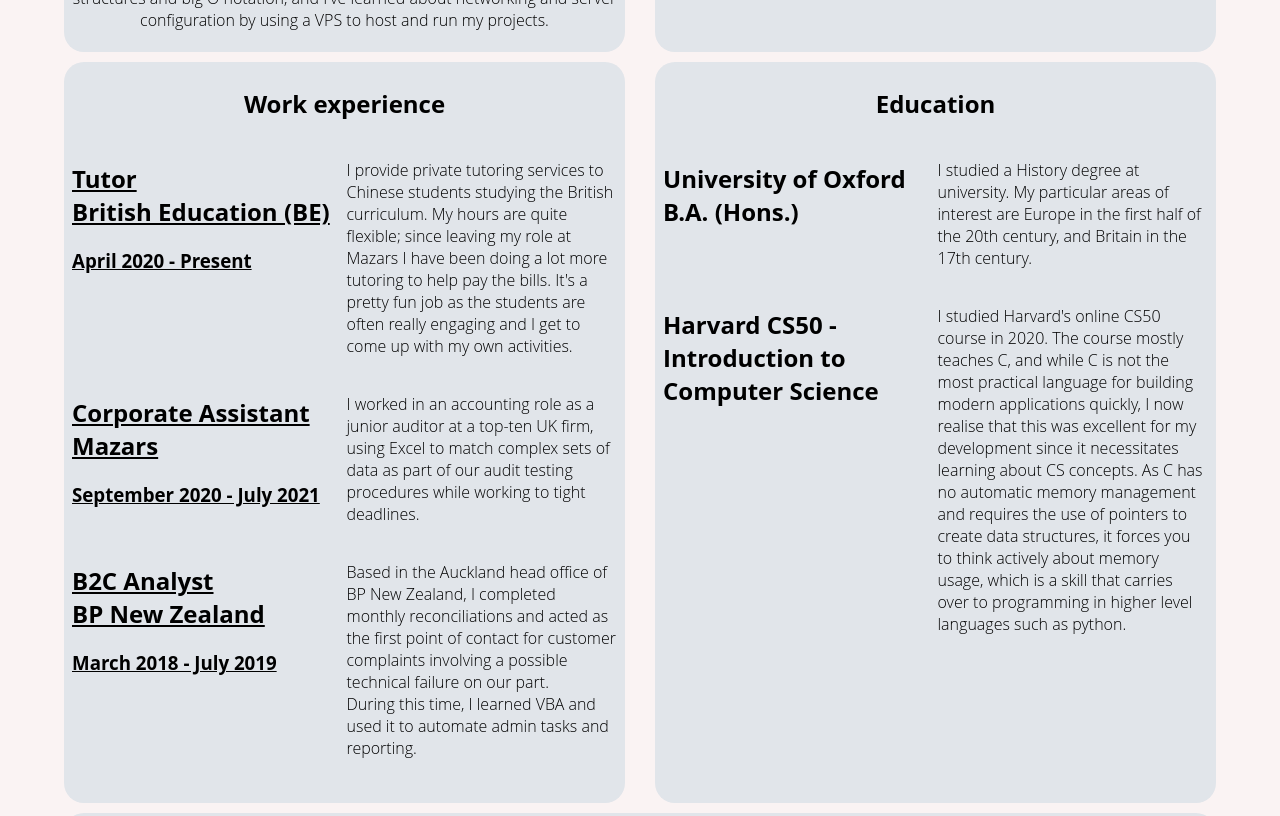
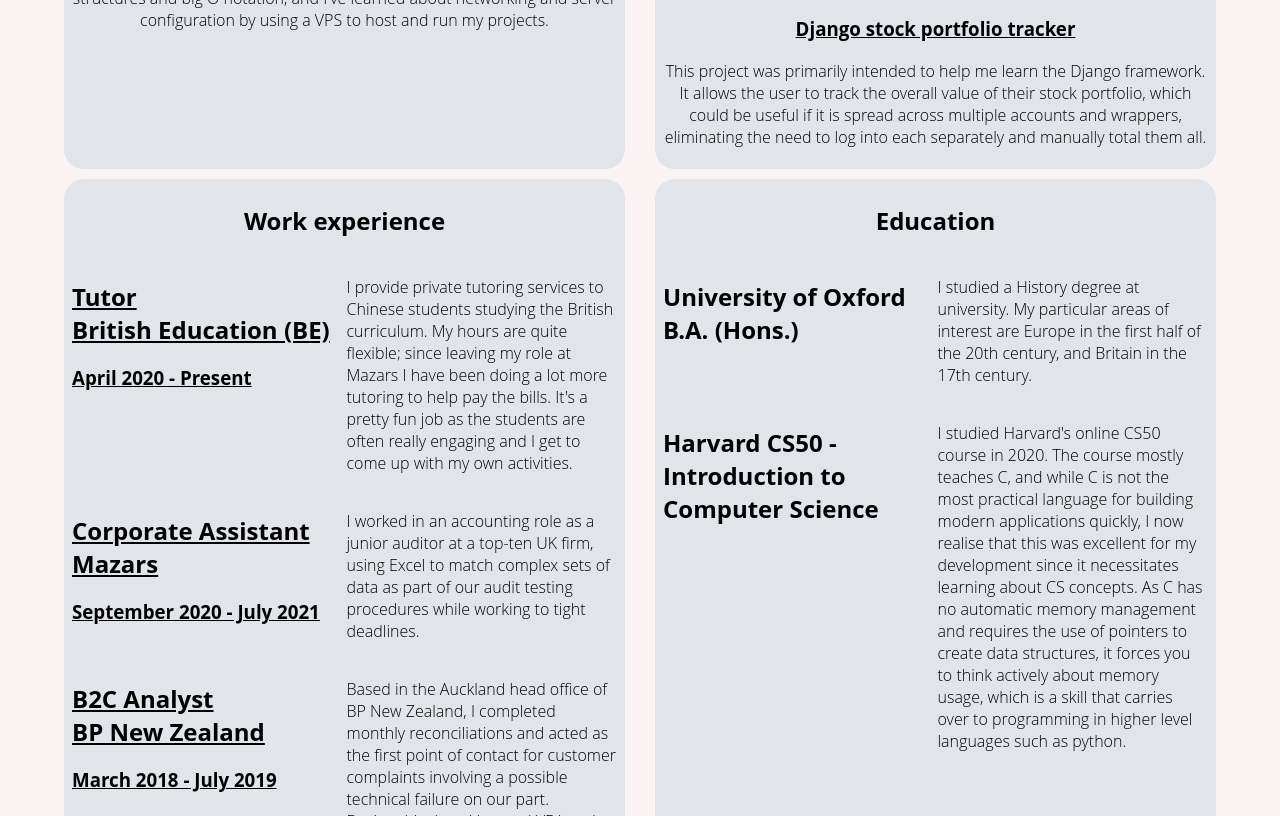
Before and after one commit to ccleary93/cv, a plain HTML site: page index.html in a window 1280 px wide. Shown: the part 1063-1879 px from the top of the page. Drawn offline with Linux system fonts and the light colour scheme.

Commit message:
Add latest project to CV

```diff
--- a/index.html
+++ b/index.html
@@ -61,7 +61,13 @@
                         <a href="https://github.com/ccleary93/ideal-octo-engine" class="inherit-color" target="_blank">Web app frontend repo</a></td>
                 </tr>
             </table>
-
+            <h3><a href="https://github.com/ccleary93/django-stock-tracker" target="_blank">Django stock portfolio tracker</a></h3>
+            <div class="inner-text">
+                <p>This project was primarily intended to help me learn the Django framework.
+                    It allows the user to track the overall value of their stock portfolio,
+                    which could be useful if it is spread across multiple accounts and wrappers,
+                    eliminating the need to log into each separately and manually total them all.</p>
+            </div>
         </div>
 
     </div>
```
